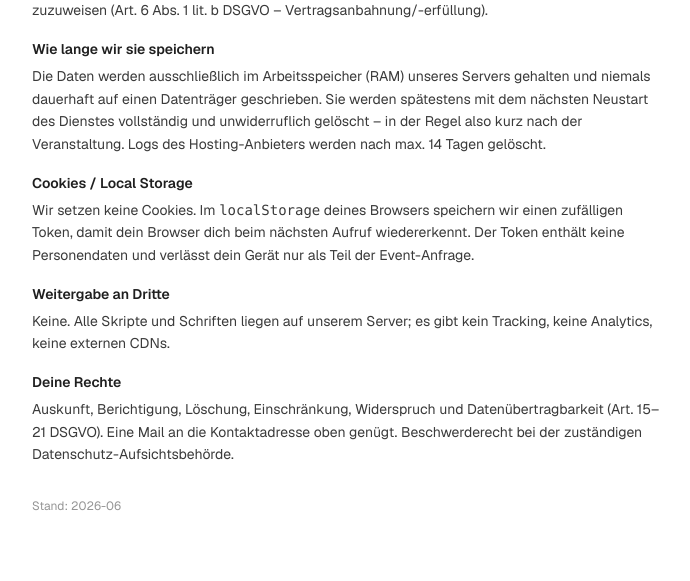
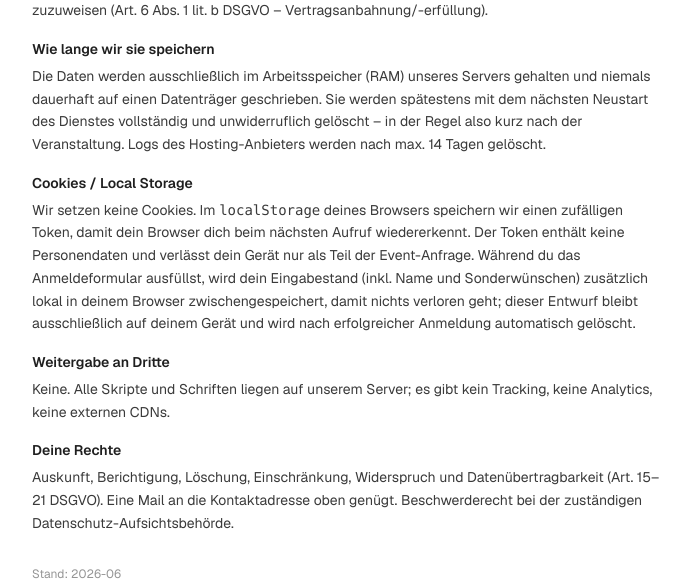
Before and after one commit to nokhde/isartab, a FastAPI app: page /legal in a window 1280 px wide. Shown: the part 749-1330 px from the top of the page, without its empty margins (292-982 px from the left). Before the commit the page ends 1260 px from the top, so only its background shows below. Run offline with FastAPI, Linux system fonts and the light colour scheme.

Commit message:
datenschutzerklärung

```diff
--- a/app/templates/legal.html
+++ b/app/templates/legal.html
@@ -79,7 +79,11 @@ Contribute: <a href="https://github.com/nokhde/isartab" class="underline hover:t
       Wir setzen keine Cookies. Im <code>localStorage</code> deines Browsers
       speichern wir einen zufälligen Token, damit dein Browser dich beim
       nächsten Aufruf wiedererkennt. Der Token enthält keine Personendaten
-      und verlässt dein Gerät nur als Teil der Event-Anfrage.
+      und verlässt dein Gerät nur als Teil der Event-Anfrage. Während du das
+      Anmeldeformular ausfüllst, wird dein Eingabestand (inkl. Name und
+      Sonderwünschen) zusätzlich lokal in deinem Browser zwischengespeichert,
+      damit nichts verloren geht; dieser Entwurf bleibt ausschließlich auf
+      deinem Gerät und wird nach erfolgreicher Anmeldung automatisch gelöscht.
     </p>
 
     <h2 class="font-geist-halbfett text-[#1f1f1f] mt-4 mb-1">Weitergabe an Dritte</h2>
```
